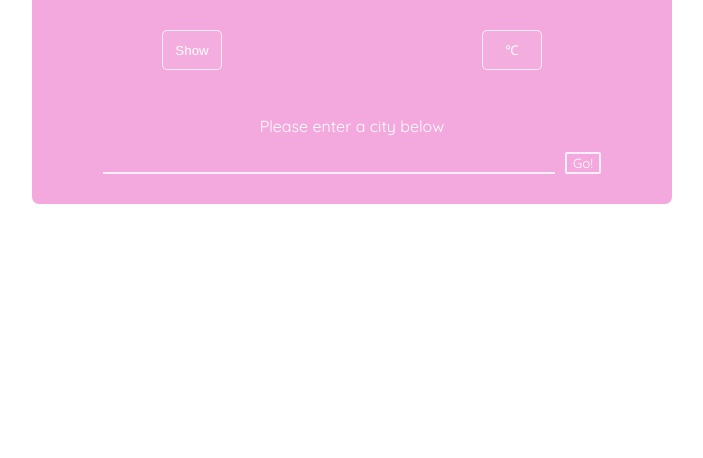
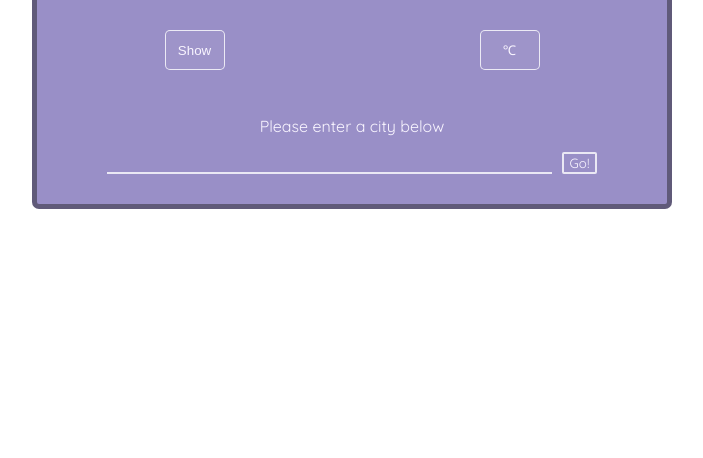
Before and after one commit to tysonwjl/Basic-Weather-4ry-Update, a plain HTML site: page index.html in a window 1280 px wide. Shown: the part 342-800 px from the top of the page, without its empty margins (288-991 px from the left). Drawn offline with Linux system fonts and the light colour scheme; a web font is replaced by a local one.

Commit message:
Base style Updates

```diff
--- a/css/styles.css
+++ b/css/styles.css
@@ -17,22 +17,23 @@ main{
 .container{
     box-sizing: border-box;
     width: 50%;
-    background-color: rgb(244, 169, 222);
+    background-color: rgb(153, 143, 199);
     margin: 0;
     border-radius: 7px;
     display: flex;
     flex-direction: column;
+    border: 5px solid rgba(40, 38, 44,0.5);
 }
 .container p{
     text-align: center;
     font-family: "Quicksand", sans-serif;
-    color: white;
+    color: rgb(249, 245, 255);
 }
 
 .title{
     text-align: center;
     font-family: "Quicksand", sans-serif;
-    color: white;
+    color: rgb(249, 245, 255);
     margin: 0;
     padding-top: 1em;
 }
@@ -45,7 +46,7 @@ main{
 }
 
 .measurement{
-    color: white;
+    color: rgb(249, 245, 255);
     margin: 30px auto;
     padding: 0;
     width: 60px;
@@ -74,7 +75,7 @@ main{
 
 
 #cityInput{
-    color: white;
+    color: rgb(249, 245, 255);
     width: 70%;
     border: none;
     border-bottom: 2px solid rgba(255, 255, 255, 0.8);
@@ -90,7 +91,7 @@ main{
     margin-left: 10px;
     border-radius: 2px;
     border: 2px solid rgba(255, 255, 255, 0.8);
-    color: white;
+    color: rgb(249, 245, 255);
     font-family: "quicksand", sans-serif;
     transition: all 0.4s ease-in-out;
 }
@@ -127,25 +128,26 @@ main{
     flex-direction: column;
     transition: all 1s cubic-bezier(0, 1, 0, 1);
     transform: translateY(auto);
-    background-color: rgba(255, 255, 255, 0.2);
-    width: 31.75%;
-    border:rgb(255, 210, 241) 1px solid;
+    background-color: rgba(212, 194, 252, 0.3);
+    border-radius: 4px;
+    width: 31.4%;
+    border:rgba(255,255,255,0.3) 2px solid;
 
 
 
 }
 .card h2{
     margin-bottom: 0px;
-    color: white;
+    color: rgb(249, 245, 255);
 }
 .card h3,h4{
 
     margin: 3px;
-    color: white;
+    color: rgb(249, 245, 255);
 }
 .card i{
     margin-top: 15px;
-    color: white;
+    color: rgb(249, 245, 255);
     scale: 2;
     animation: rotate 5s linear infinite;
 }
```
